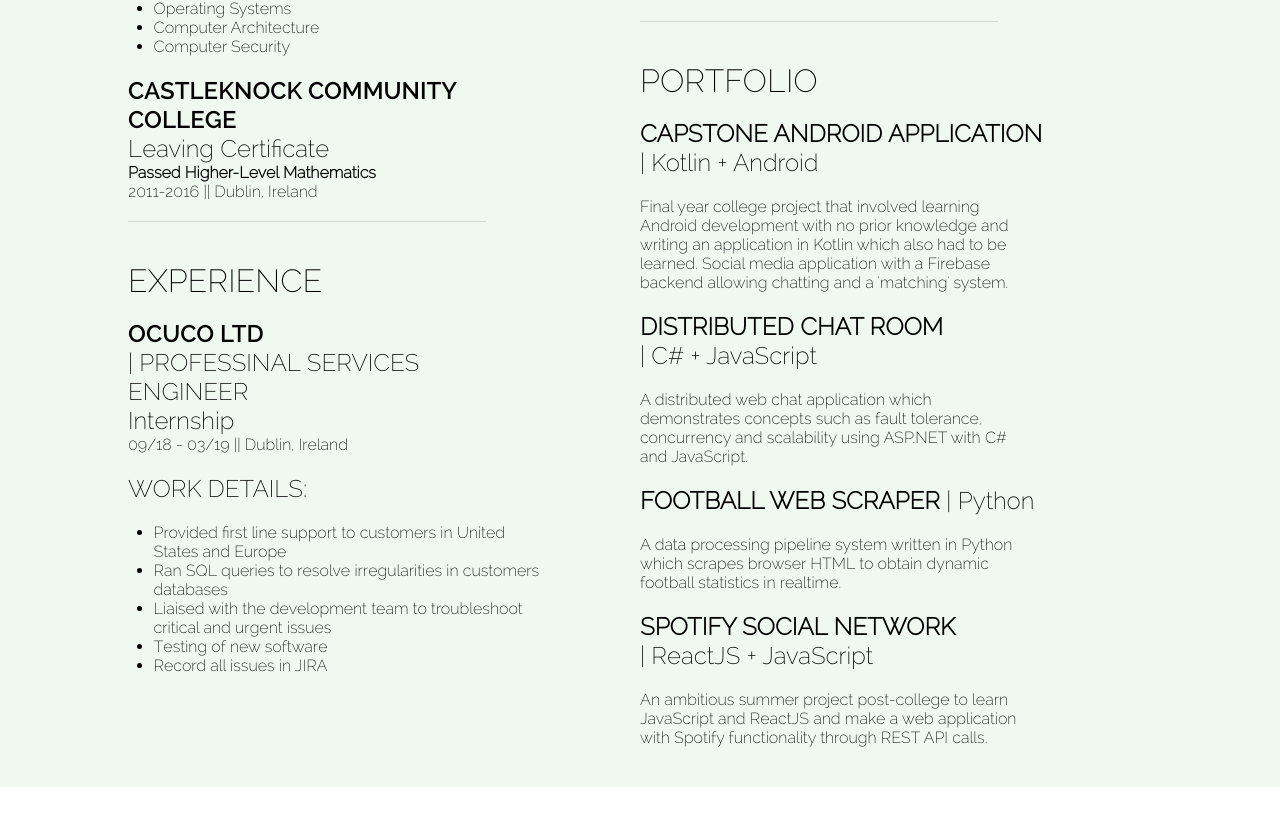
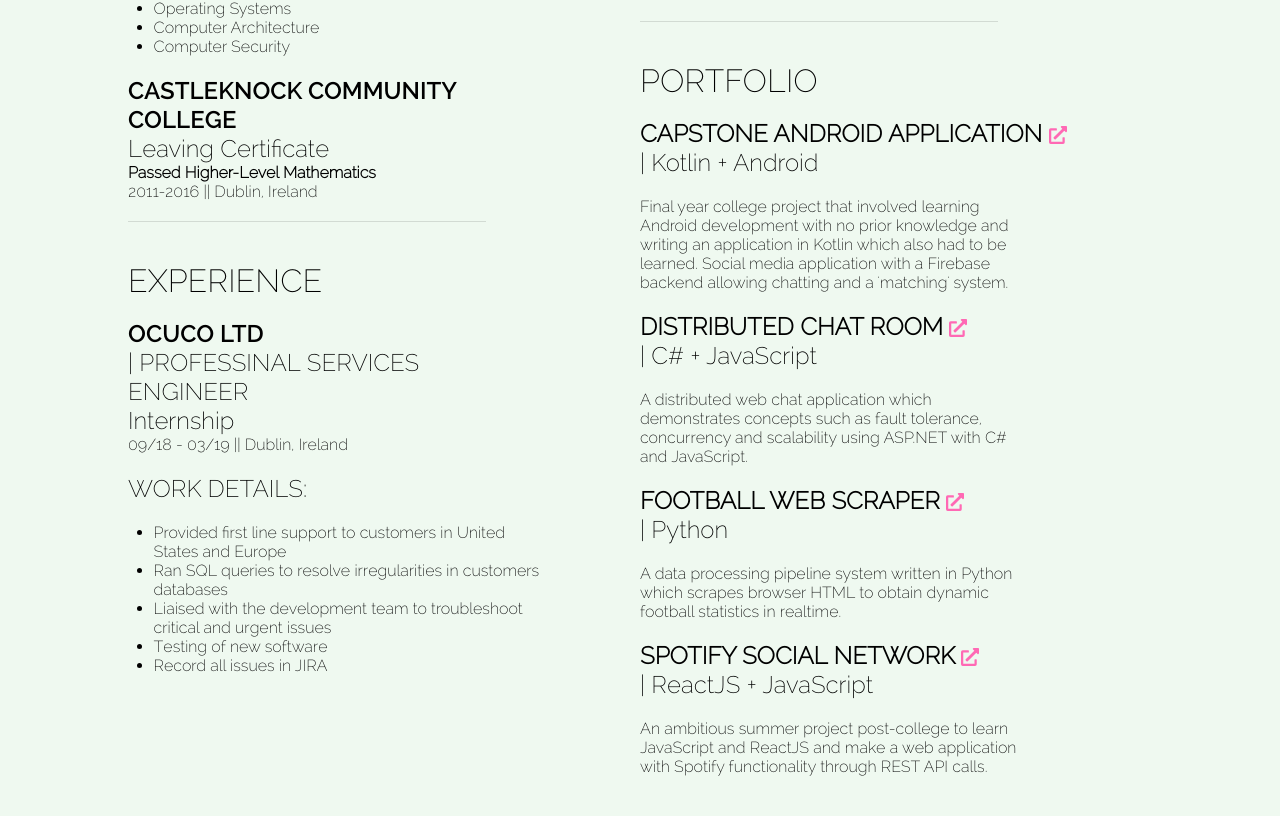
Before and after one commit to swizkhalifaa/curriculum-vitae, a React (Create React App) app: page / in a window 1280 px wide. Shown: the part 535-1351 px from the top of the page. Before the commit the page ends 1322 px from the top, so only its background shows below. Built offline with nearby package versions, Linux system fonts and the light colour scheme.

Commit message:
page title and icons

```diff
--- a/package.json
+++ b/package.json
@@ -4,11 +4,15 @@
   "version": "0.1.0",
   "private": true,
   "dependencies": {
+    "@fortawesome/fontawesome-svg-core": "^1.2.32",
+    "@fortawesome/free-solid-svg-icons": "^5.15.1",
+    "@fortawesome/react-fontawesome": "^0.1.13",
     "@testing-library/jest-dom": "^5.11.6",
     "@testing-library/react": "^11.2.2",
     "@testing-library/user-event": "^12.2.2",
     "react": "^17.0.1",
     "react-dom": "^17.0.1",
+    "react-helmet": "^6.1.0",
     "react-scripts": "4.0.1",
     "web-vitals": "^0.2.4"
   },
--- a/src/App.js
+++ b/src/App.js
@@ -1,8 +1,13 @@
 import "./App.css";
+import { Helmet } from "react-helmet";
+import ExternalLink from './ExternalLink';
 
 function App() {
   return (
     <div className="app">
+      <Helmet>
+        <title>CV</title>
+      </Helmet>
       {/* HEADER CONTENT */}
       <div className="Div-header">
         <header className="App-header">
@@ -183,12 +188,18 @@ function App() {
                 <header className="Bottom-header">PORTFOLIO</header>
               </div>
               <div className="Div-portfolio">
+
+
                 <div className="Div-portfolio-header">
                   <a href="https://github.com/swizkhalifaa/Distributed-System-Project-C-">
                     <b> CAPSTONE ANDROID APPLICATION </b>
+                    {" "}
+                  <ExternalLink />
                   </a>
+
                 </div>{" "}
-                <div className="Div-portfolio-header"> | Kotlin + Android</div>
+                <div className="Div-portfolio-header"> | Kotlin + Android </div>
+
               </div>
               <div className="Div-project">
                 <header className="Bottom-header-light-portfolio">
@@ -203,6 +214,8 @@ function App() {
                 <div className="Div-portfolio-header">
                   <a href="https://github.com/swizkhalifaa/Distributed-System-Project-C-">
                     <b> DISTRIBUTED CHAT ROOM </b>
+                    {" "}
+                  <ExternalLink />
                   </a>
                 </div>{" "}
                 <div className="Div-portfolio-header"> | C# + JavaScript</div>
@@ -218,6 +231,8 @@ function App() {
                 <div className="Div-portfolio-header">
                   <a href="https://github.com/swizkhalifaa/Distributed-System-Project-C-">
                     <b> FOOTBALL WEB SCRAPER </b>
+                    {" "}
+                  <ExternalLink />
                   </a>
                 </div>{" "}
                 <div className="Div-portfolio-header"> | Python</div>
@@ -233,6 +248,8 @@ function App() {
                 <div className="Div-portfolio-header">
                   <a href="https://github.com/swizkhalifaa/Distributed-System-Project-C-">
                     <b> SPOTIFY SOCIAL NETWORK </b>
+                    {" "}
+                  <ExternalLink />
                   </a>
                 </div>{" "}
                 <div className="Div-portfolio-header">
--- /dev/null
+++ b/src/ExternalLink.js
@@ -0,0 +1,15 @@
+import ReactDOM from 'react-dom'
+import { FontAwesomeIcon } from '@fortawesome/react-fontawesome'
+import { faExternalLinkAlt } from '@fortawesome/free-solid-svg-icons'
+import { Component } from 'react';
+
+
+class ExternalLink extends Component {
+    render() {
+        return(
+            <FontAwesomeIcon icon={faExternalLinkAlt} size="xs" color="hotpink"/>
+        )
+    }
+  }
+
+  export default ExternalLink;
```
Also changed, not shown: public/manifest.json (deleted), public/site.webmanifest (added), src/App.css (line endings or trailing spaces), 2 other files (tests, documents, lock files or other folders).
